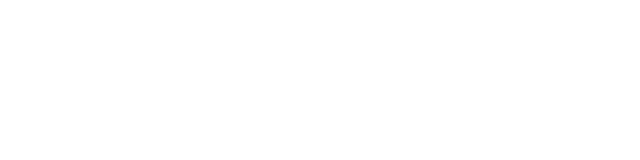
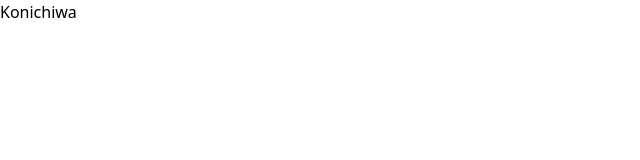
Before and after one commit to TumucinCagri/elso, a SvelteKit app: page / in a window 1280 px wide. Shown: the top 160 px of the page, without its empty margins (0-640 px from the left). Built offline with nearby package versions, Linux system fonts and the light colour scheme.

Commit message:
Frissítettem a főoldalt

```diff
--- a/src/routes/+page.svelte
+++ b/src/routes/+page.svelte
@@ -0,0 +1 @@
+<h1>Konichiwa</h1>
```
